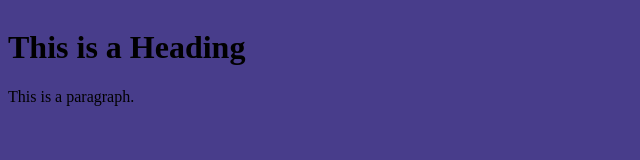
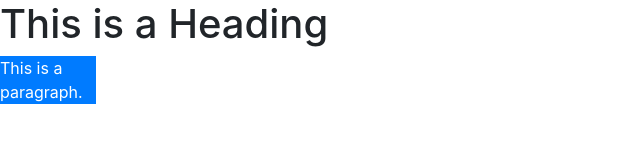
Before and after one commit to jonahdjohansen/jonahdjohansen.github.io, a plain HTML site: page index.html in a window 1280 px wide. Shown: the whole page, without its empty margins (0-640 px from the left). Drawn offline with nearby package versions, Linux system fonts and the light colour scheme; files that its build step writes are made by us from their sources.

Commit message:
Scratch Imbed and Bootstrap addition

```diff
--- a/index.html
+++ b/index.html
@@ -4,6 +4,8 @@
     <title>Page Title</title>
     <meta charset="utf-8">
     <link rel="stylesheet" href="./styles.css">
+    <link rel="stylesheet" href="https://stackpath.bootstrapcdn.com/bootstrap/4.3.1/css/bootstrap.min.css" integrity="sha384-ggOyR0iXCbMQv3Xipma34MD+dH/1fQ784/j6cY/iJTQUOhcWr7x9JvoRxT2MZw1T" crossorigin="anonymous">
+
 </head>
 <body>
     <header>
@@ -14,7 +16,7 @@
 
     </nav>
 <h1>This is a Heading</h1>
-<p>This is a paragraph.</p>
+<p class="badge-primary text-wrap" style="width: 6rem;">This is a paragraph.</p>
 
 </body>
 </html>
```
Also changed, not shown: CS160/index.html (+1 -3 lines).
